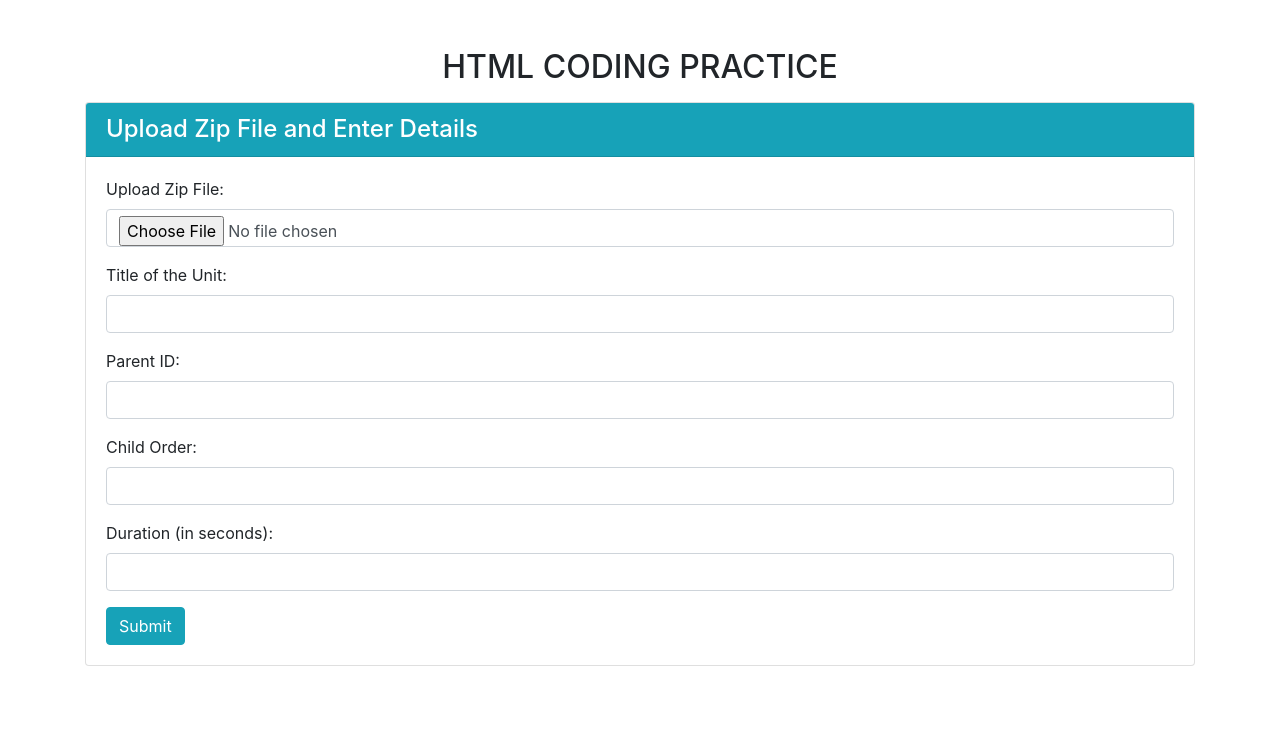
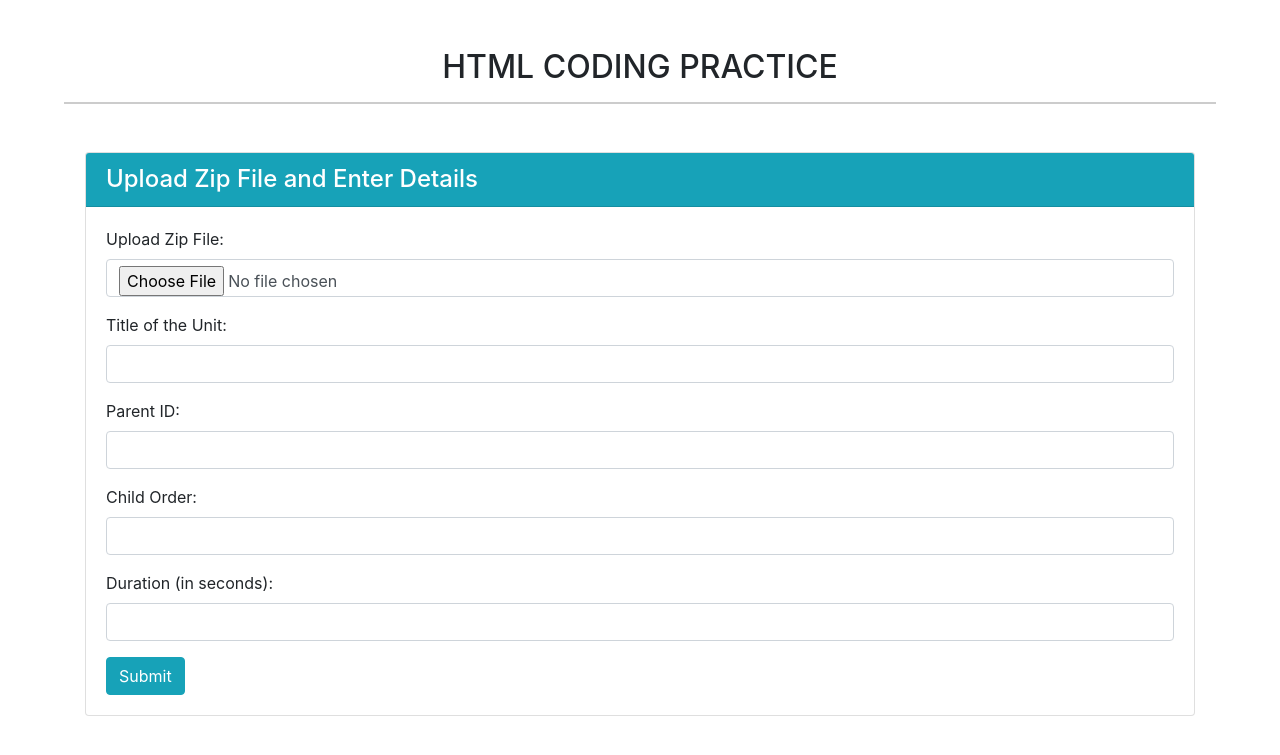
Before and after one commit to Jeevan161/configuration_tools_nxtwave, a Django app: page /hc/html_coding/ in a window 1280 px wide. Shown: the top 755 px of the page. Run offline with Django 5.2, Linux system fonts and the light colour scheme; some libraries are stand-ins or nearby versions.

Commit message:
24_10_2024

```diff
--- a/templates/htmlcoding/upload_form.html
+++ b/templates/htmlcoding/upload_form.html
@@ -1,15 +1,30 @@
 <!DOCTYPE html>
 <html lang="en">
+
 <head>
     <meta charset="UTF-8">
     <meta name="viewport" content="width=device-width, initial-scale=1.0">
     <title>Upload Zip File and Details</title>
+    <style>
+        .divider {
+            width: 90%;
+            height: 2px;
+            background-color: #ccc;
+            margin-bottom: 40px;
+        }
+    </style>
     <!-- Include Bootstrap CSS -->
     <link href="https://stackpath.bootstrapcdn.com/bootstrap/4.5.2/css/bootstrap.min.css" rel="stylesheet">
 </head>
+
 <body>
     <div class="container mt-5">
         <h2 class="text-center pb-2">HTML CODING PRACTICE</h2>
+    </div>
+    <center>
+        <div class="divider"></div>
+    </center>
+    <div class="container mt-5">
         <div class="card">
             <div class="card-header bg-info text-white">
                 <h4 class="mb-0">Upload Zip File and Enter Details</h4>
@@ -23,19 +38,23 @@
                     </div>
                     <div class="form-group">
                         <label for="title">Title of the Unit:</label>
-                        <input type="text" class="form-control" name="title" id="title" value="{{ form_data.title }}" required>
+                        <input type="text" class="form-control" name="title" id="title" value="{{ form_data.title }}"
+                            required>
                     </div>
                     <div class="form-group">
                         <label for="parent_id">Parent ID:</label>
-                        <input type="text" class="form-control" name="parent_id" id="parent_id" value="{{ form_data.parent_id }}" required>
+                        <input type="text" class="form-control" name="parent_id" id="parent_id"
+                            value="{{ form_data.parent_id }}" required>
                     </div>
                     <div class="form-group">
                         <label for="child_order">Child Order:</label>
-                        <input type="number" class="form-control" name="child_order" id="child_order" value="{{ form_data.child_order }}" required>
+                        <input type="number" class="form-control" name="child_order" id="child_order"
+                            value="{{ form_data.child_order }}" required>
                     </div>
                     <div class="form-group">
                         <label for="duration">Duration (in seconds):</label>
-                        <input type="number" class="form-control" name="duration" id="duration" value="{{ form_data.duration }}" required>
+                        <input type="number" class="form-control" name="duration" id="duration"
+                            value="{{ form_data.duration }}" required>
                     </div>
                     <button type="submit" class="btn btn-info">Submit</button>
                 </form>
@@ -60,4 +79,5 @@
     <script src="https://cdn.jsdelivr.net/npm/@popperjs/core@2.5.2/dist/umd/popper.min.js"></script>
     <script src="https://stackpath.bootstrapcdn.com/bootstrap/4.5.2/js/bootstrap.min.js"></script>
 </body>
+
 </html>
```
Also changed, not shown: templates/Coding_Practice/upload_form.html (+26 -4 lines), templates/Delete_Resources/delete_resources.html (+16 -0 lines).
